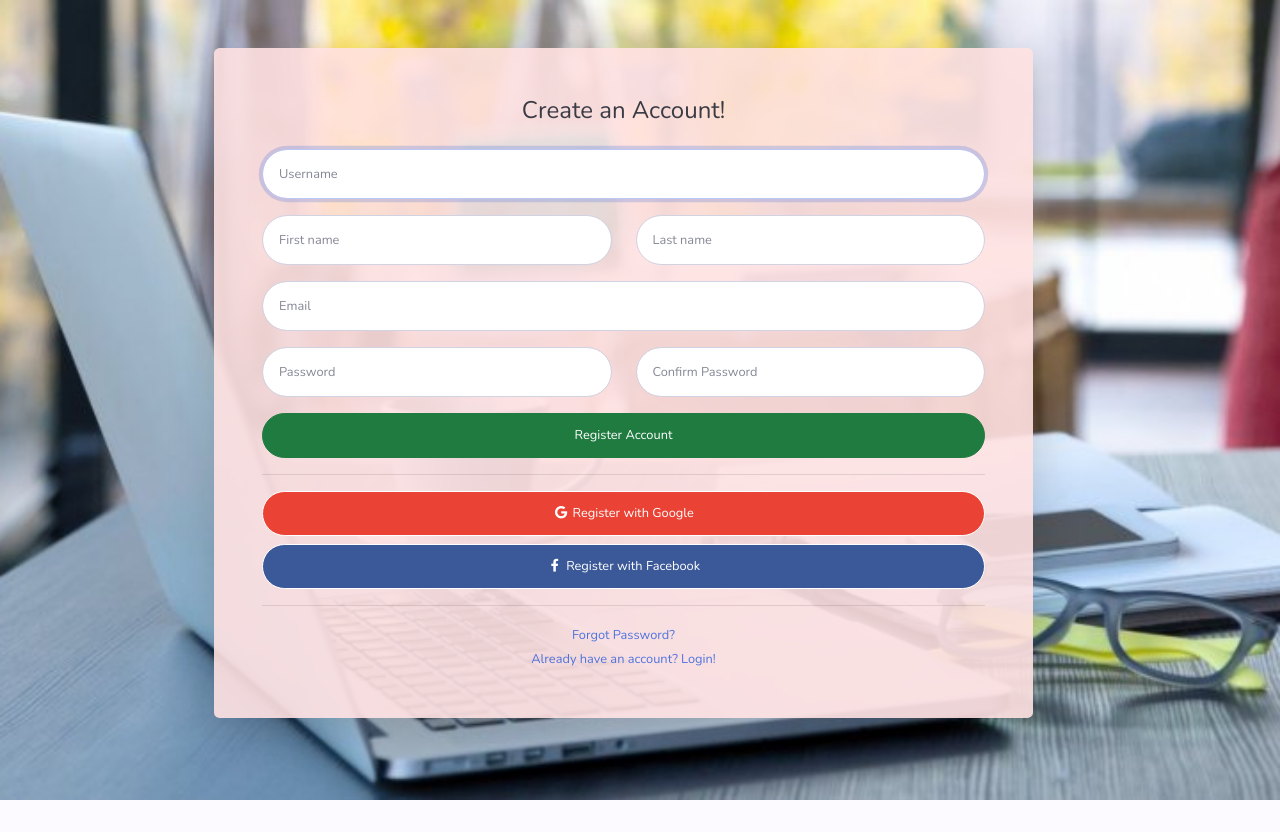
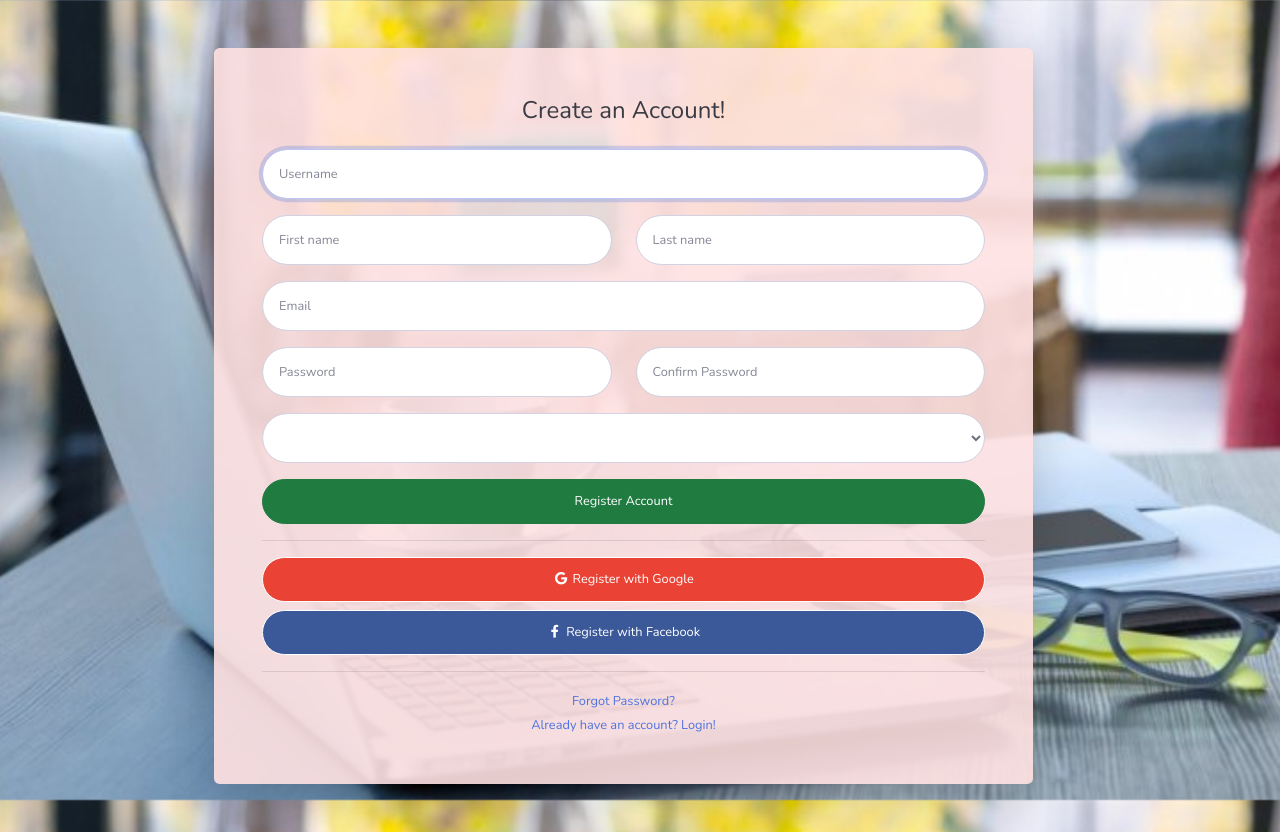
Before and after one commit to benjamin-andoh/edwuma_fie, a Django app: page /register in a window 1280 px wide. Before the commit the page ends 800 px from the top, so only its background shows below. Run offline with Django 3.2, Linux system fonts and the light colour scheme; some libraries are stand-ins or nearby versions.

Commit message:
added roles to the account section

```diff
--- a/templates/base/register.html
+++ b/templates/base/register.html
@@ -38,8 +38,13 @@
                    {{form.password2}}
                      </div>
                 </div>
+                <div class="form-group">
+                <select class="form-group form-control form-control-user" name="roles" value="Please select your role">
+                  <option class="form-control-user" value="Client">I want to work</option>
+                  <option class="form-control-user" value="Freelancer">I want to Hire</option>
+                </select>
                 <input type="submit" style="background-color: #207b41; border-color: #207b41;" href="#" class="btn btn-primary btn-user btn-block" value="Register Account">
-
+                </div>
                 <hr>
                 <a href="#" class="btn btn-google btn-user btn-block">
                   <i class="fab fa-google fa-fw"></i> Register with Google
```
